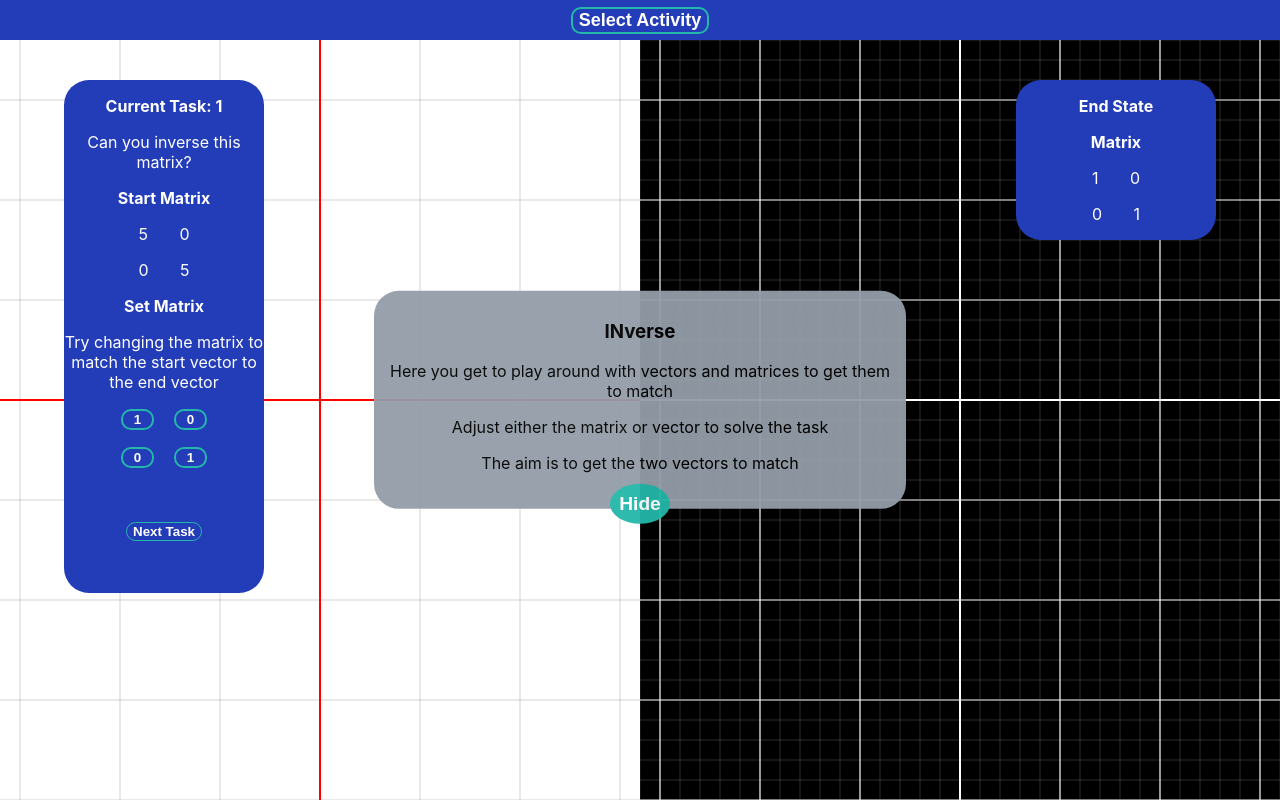
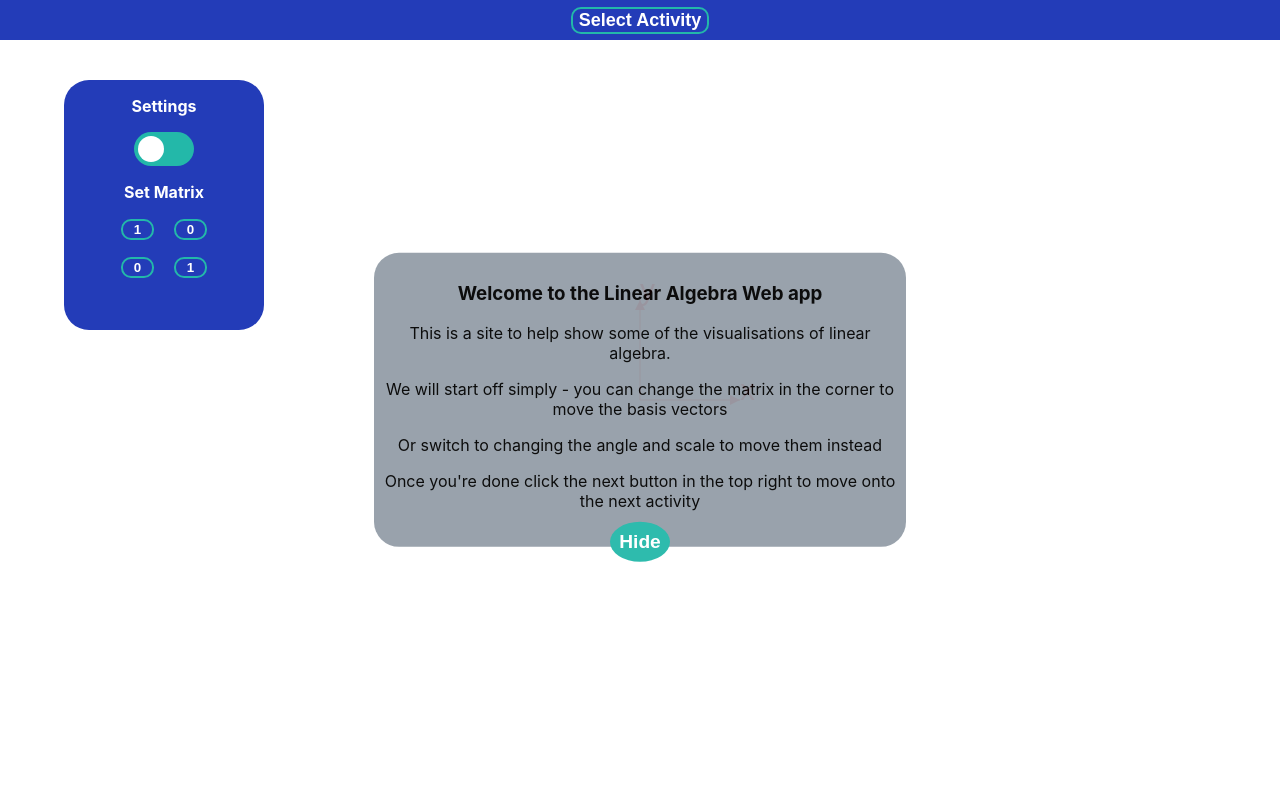
Before and after one commit to SimpsonThomas/maths-web, a React (Create React App) app: page / in a window 1280 px wide. Built offline with nearby package versions, Linux system fonts and the light colour scheme.

Commit message:
Defaults for publishing

```diff
--- a/src/App.js
+++ b/src/App.js
@@ -3,7 +3,7 @@ import Canvas from './Components/canvas';
 import Basic from './Components/basicCanvas';
 import React, { useState } from "react";
 import Tasks from './Components/Tasks';
-import Canvas3D from './Components/3dcanvas';
+//import Canvas3D from './Components/3dcanvas';
 import Inverse from './Components/Inverse';
 
 const App = props => {
@@ -18,7 +18,7 @@ const App = props => {
 
   let selectionProps = {background:'white',major:'red',minor:'black', selection:true, state: canvasState}
 
-  const [activity, setActivity] = useState({set:'Inverse', selection: false})
+  const [activity, setActivity] = useState({set:'Initial', selection: false})
 
   const selectActivty = (e, type, select=false) => {
     e.preventDefault()
@@ -48,10 +48,10 @@ const App = props => {
 
   const activities = {
     'Initial':{activityCanvas: Basic, name:'Initial', description: 'The initial basis vector changing calculator'},
-    'Main':{activityCanvas: Canvas, name:'Main', description: 'Main free play calculator'},
-    'Tasks':{activityCanvas: Tasks, name:'Tasks', description: 'Complete tasks'},
+    'Tasks':{activityCanvas: Tasks, name:'Tasks', description: 'Move the vector'},
    // '3D':{activityCanvas: Canvas3D, name:'3D', description: '3D Canvas'},
     'Inverse':{activityCanvas: Inverse, name:'Inverse', description: 'Find the inverse of the matrix'},
+    'Main':{activityCanvas: Canvas, name:'Main', description: 'Free play calculator'},
   }
 
   return (
```
